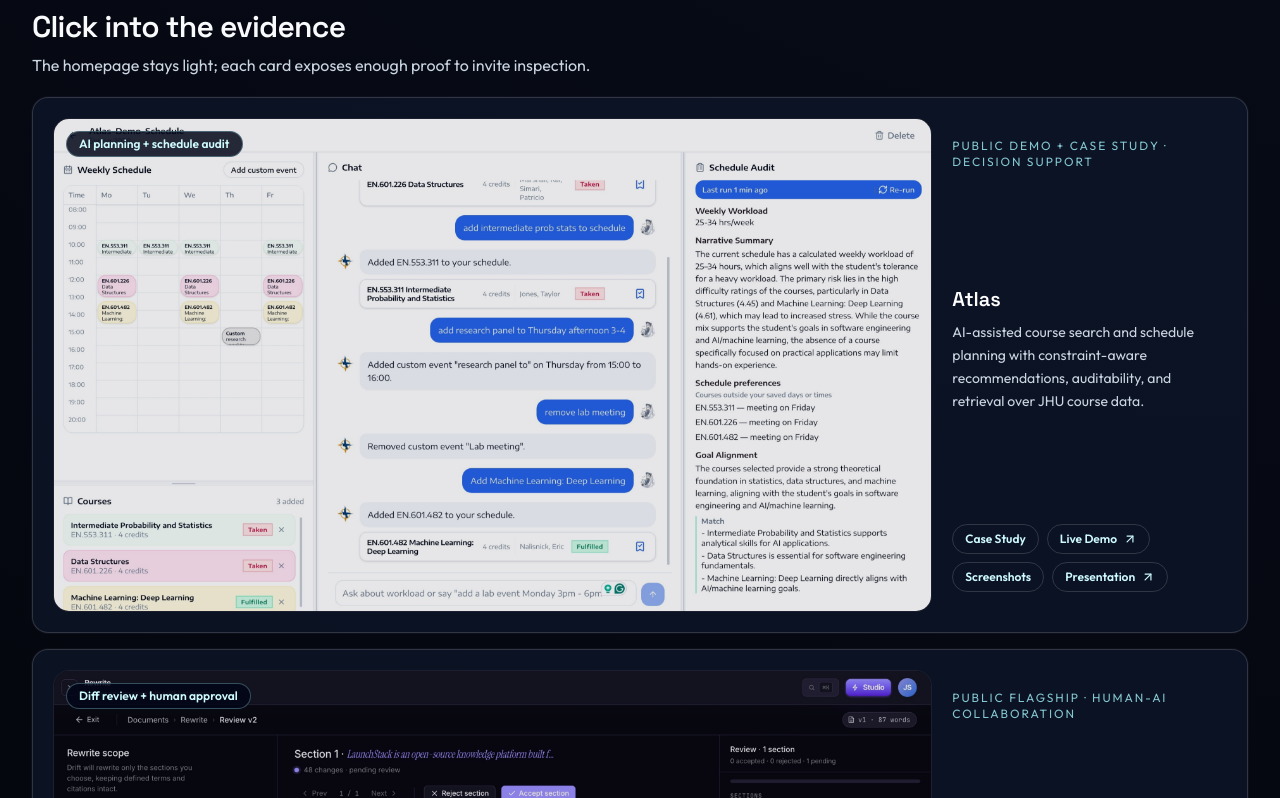
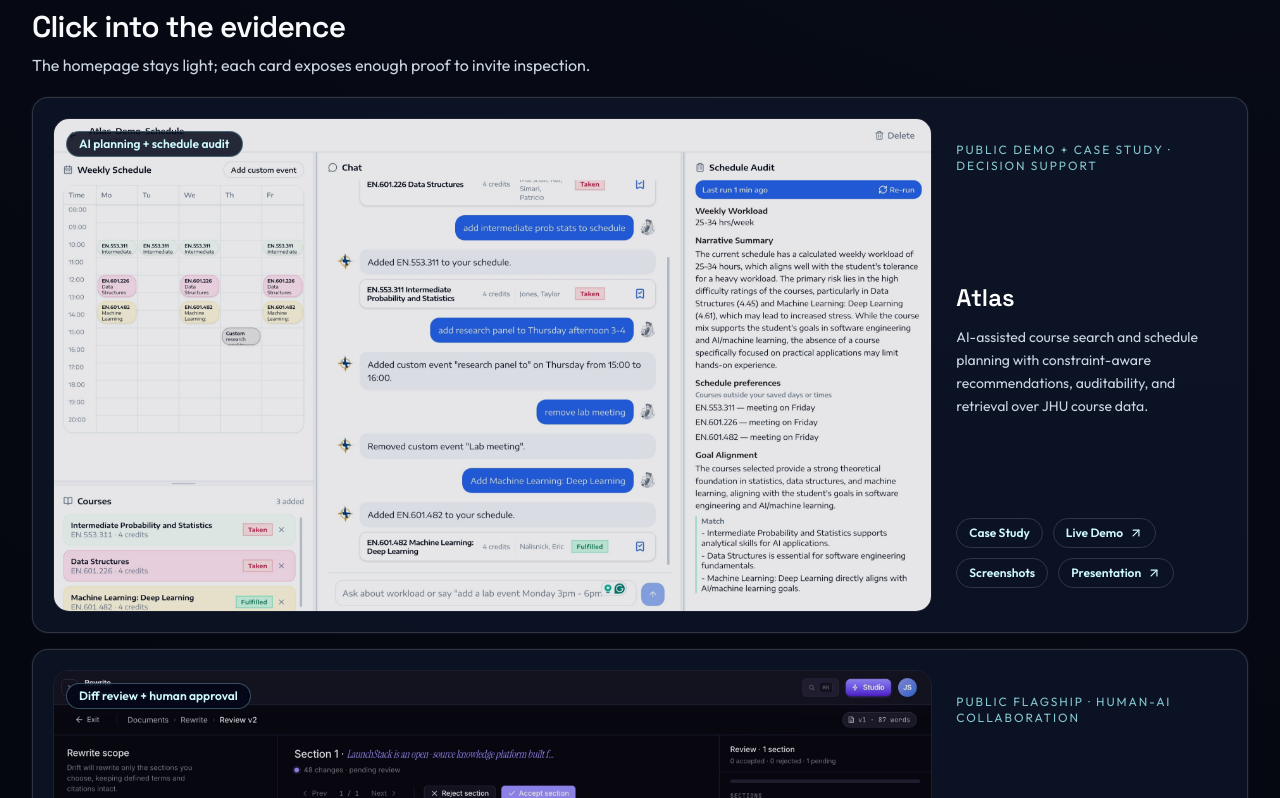
Before and after one commit to JunzheShi0702/personal-website, a React (Vite) app in the folder client/: page / in a window 1280 px wide. Shown: the part 1142-1940 px from the top of the page. Built offline with nearby package versions, Linux system fonts and the light colour scheme.

Commit message:
update layout

```diff
--- a/client/src/pages/HomePage.tsx
+++ b/client/src/pages/HomePage.tsx
@@ -261,19 +261,19 @@ export function HomePage() {
                   {project.heroLabel}
                 </div>
               </div>
-              <div className="flex flex-col justify-between gap-4 p-4 md:p-5">
+              <div className="flex flex-col justify-between gap-5 p-5 md:p-6">
                 <p className="text-xs uppercase tracking-[0.16em] text-cyan-200/80">
                   {project.eyebrow}
                 </p>
                 <div>
-                  <h3 className="mt-1 text-xl font-semibold text-white">
+                  <h3 className="mt-2 text-2xl font-semibold text-white">
                     {project.title}
                   </h3>
-                  <p className="mt-2 max-w-2xl text-xs leading-relaxed text-slate-300 md:text-sm">
+                  <p className="mt-3 max-w-2xl text-sm leading-relaxed text-slate-300">
                     {project.summary}
                   </p>
                 </div>
-                <div className="flex flex-wrap gap-2">
+                <div className="flex flex-wrap gap-2.5">
                   {project.links.slice(0, 4).map((link) => (
                     <ProjectAction key={`${project.title}-${link.label}`} link={link} />
                   ))}
```
